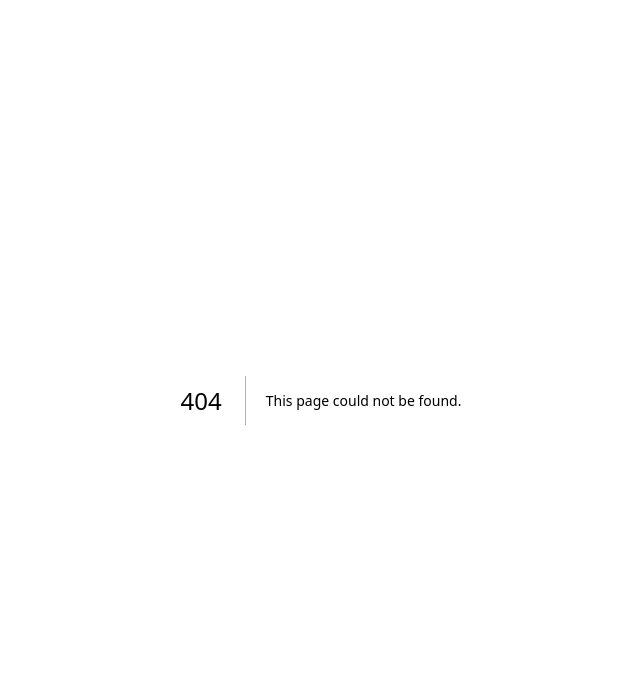
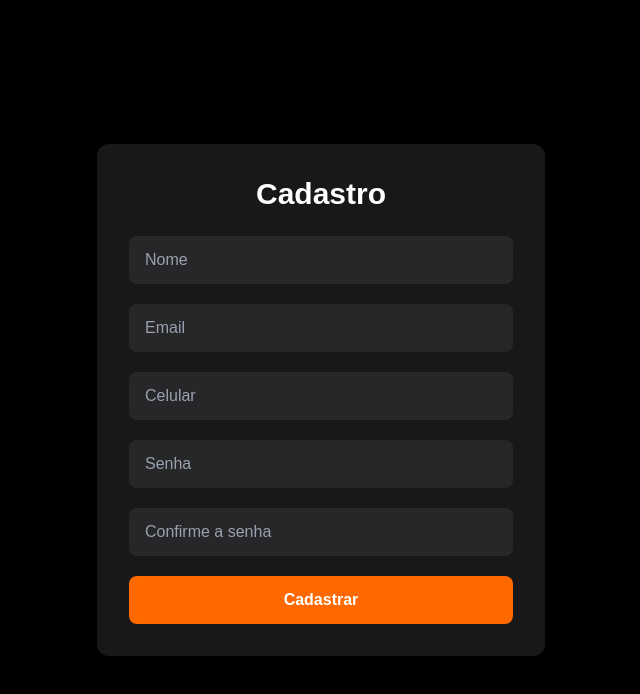
Before and after one commit to ColellaDev/bolao-oval, a Next.js app: page /register in a window 1280 px wide. Before the commit this address had no page. Shown: the top 694 px of the page, without its empty margins (319-959 px from the left). Built offline with nearby package versions, Linux system fonts and the light colour scheme.

Commit message:
Criada pag de registro

```diff
--- a/package.json
+++ b/package.json
@@ -9,11 +9,14 @@
     "lint": "next lint"
   },
   "dependencies": {
+    "@hookform/resolvers": "^5.1.1",
     "@prisma/client": "^6.11.0",
     "bcrypt": "^6.0.0",
     "next": "15.3.4",
     "react": "^19.0.0",
-    "react-dom": "^19.0.0"
+    "react-dom": "^19.0.0",
+    "react-hook-form": "^7.59.0",
+    "zod": "^3.25.67"
   },
   "devDependencies": {
     "@eslint/eslintrc": "^3",
--- /dev/null
+++ b/src/app/register/page.tsx
@@ -0,0 +1,130 @@
+'use client'
+
+import { useForm } from 'react-hook-form'
+import { z } from 'zod'
+import { zodResolver } from '@hookform/resolvers/zod'
+import { useState } from 'react'
+
+const registerSchema = z.object({
+  name: z.string().min(2, 'Nome muito curto'),
+  email: z.string().email('Email inválido'),
+  phone: z.string().min(8, 'Número inválido'),
+  password: z.string().min(6, 'Senha deve ter no mínimo 6 caracteres'),
+  confirmPassword: z.string()
+}).refine((data) => data.password === data.confirmPassword, {
+  message: 'As senhas não coincidem',
+  path: ['confirmPassword']
+})
+
+type RegisterData = z.infer<typeof registerSchema>
+
+export default function RegisterPage() {
+  const [status, setStatus] = useState<'idle' | 'success' | 'error'>('idle')
+  const [errorMessage, setErrorMessage] = useState('')
+
+  const {
+    register,
+    handleSubmit,
+    reset,
+    formState: { errors, isSubmitting }
+  } = useForm<RegisterData>({
+    resolver: zodResolver(registerSchema)
+  })
+
+  const onSubmit = async (data: RegisterData) => {
+    try {
+      const res = await fetch('/api/register', {
+        method: 'POST',
+        headers: { 'Content-Type': 'application/json' },
+        body: JSON.stringify(data)
+      })
+
+      if (!res.ok) {
+        const resData = await res.json()
+        throw new Error(resData.error || 'Erro ao cadastrar')
+      }
+
+      setStatus('success')
+      reset()
+    } catch (err: any) {
+      setStatus('error')
+      setErrorMessage(err.message)
+    }
+  }
+
+  return (
+    <main className="min-h-screen bg-black flex items-center justify-center p-4">
+      <div className="w-full max-w-md bg-zinc-900 rounded-xl p-8 shadow-lg">
+        <h1 className="text-3xl font-bold text-white mb-6 text-center">Cadastro</h1>
+
+        <form onSubmit={handleSubmit(onSubmit)} className="space-y-5">
+          <div>
+            <input
+              type="text"
+              placeholder="Nome"
+              {...register('name')}
+              className="w-full bg-zinc-800 text-white px-4 py-3 rounded-lg placeholder-gray-400 focus:outline-none focus:ring-2 focus:ring-orange-500"
+            />
+            {errors.name && <p className="text-red-400 text-sm mt-1">{errors.name.message}</p>}
+          </div>
+
+          <div>
+            <input
+              type="email"
+              placeholder="Email"
+              {...register('email')}
+              className="w-full bg-zinc-800 text-white px-4 py-3 rounded-lg placeholder-gray-400 focus:outline-none focus:ring-2 focus:ring-orange-500"
+            />
+            {errors.email && <p className="text-red-400 text-sm mt-1">{errors.email.message}</p>}
+          </div>
+
+          <div>
+            <input
+              type="tel"
+              placeholder="Celular"
+              {...register('phone')}
+              className="w-full bg-zinc-800 text-white px-4 py-3 rounded-lg placeholder-gray-400 focus:outline-none focus:ring-2 focus:ring-orange-500"
+            />
+            {errors.phone && <p className="text-red-400 text-sm mt-1">{errors.phone.message}</p>}
+          </div>
+
+          <div>
+            <input
+              type="password"
+              placeholder="Senha"
+              {...register('password')}
+              className="w-full bg-zinc-800 text-white px-4 py-3 rounded-lg placeholder-gray-400 focus:outline-none focus:ring-2 focus:ring-orange-500"
+            />
+            {errors.password && <p className="text-red-400 text-sm mt-1">{errors.password.message}</p>}
+          </div>
+
+          <div>
+            <input
+              type="password"
+              placeholder="Confirme a senha"
+              {...register('confirmPassword')}
+              className="w-full bg-zinc-800 text-white px-4 py-3 rounded-lg placeholder-gray-400 focus:outline-none focus:ring-2 focus:ring-orange-500"
+            />
+            {errors.confirmPassword && <p className="text-red-400 text-sm mt-1">{errors.confirmPassword.message}</p>}
+          </div>
+
+          <button
+            type="submit"
+            disabled={isSubmitting}
+            className="w-full bg-orange-500 hover:bg-orange-600 text-white font-bold py-3 rounded-lg transition-all"
+          >
+            {isSubmitting ? 'Cadastrando...' : 'Cadastrar'}
+          </button>
+
+          {status === 'success' && (
+            <p className="text-green-400 text-center font-medium">✅ Cadastro realizado com sucesso!</p>
+          )}
+
+          {status === 'error' && (
+            <p className="text-red-400 text-center font-medium">❌ {errorMessage}</p>
+          )}
+        </form>
+      </div>
+    </main>
+  )
+}
```
Also changed, not shown: 1 other file (tests, documents, lock files or other folders).
